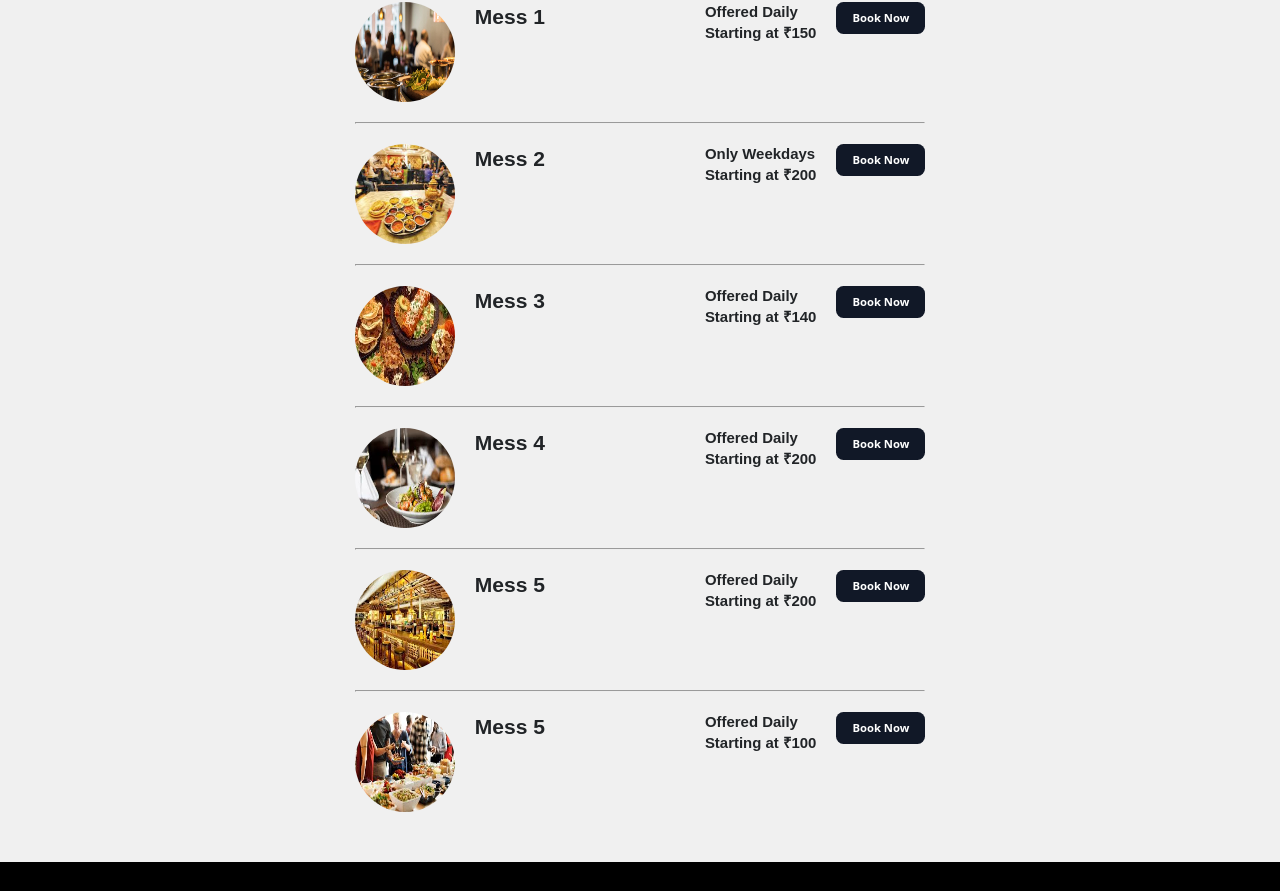
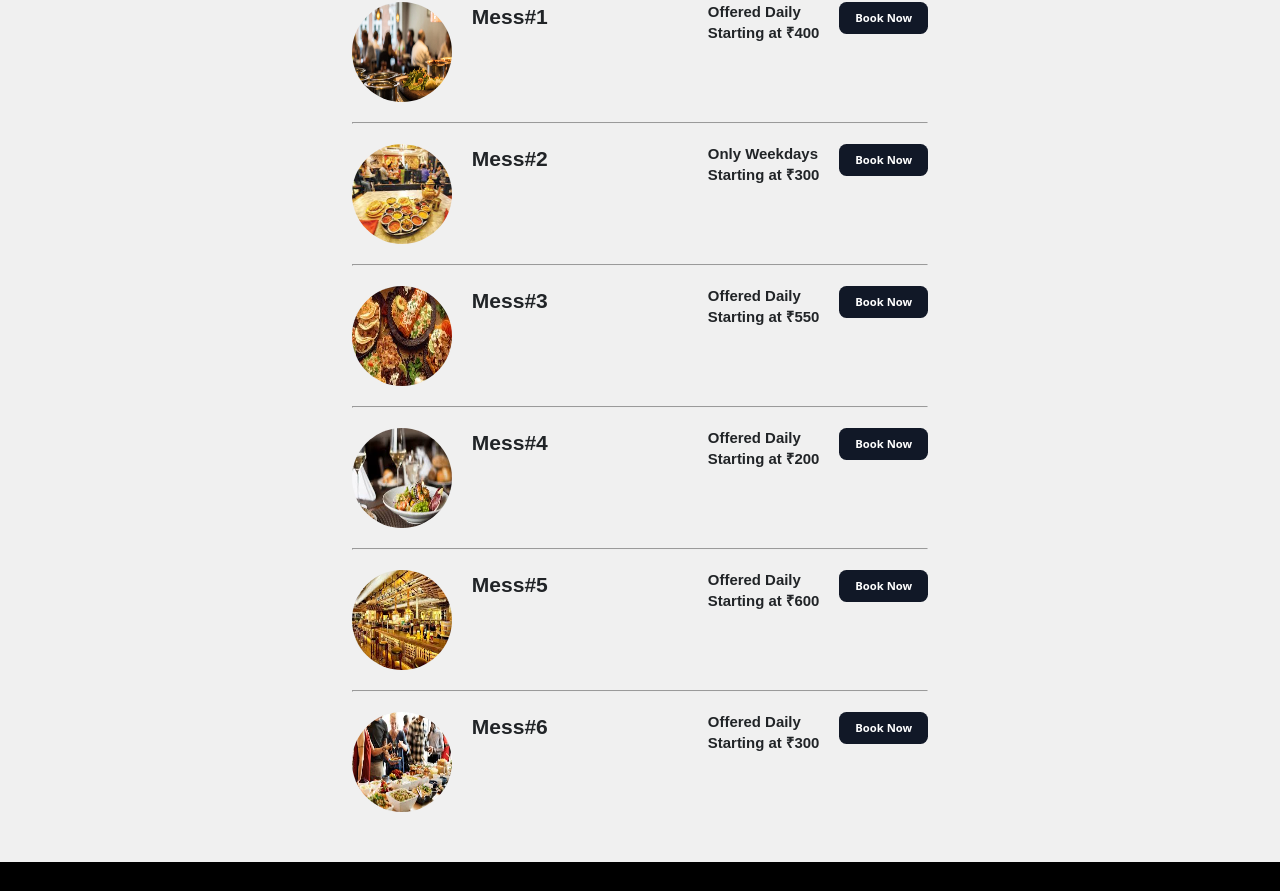
Before and after one commit to imabhi0121/Messing, a plain HTML site: page booking.html in a window 1280 px wide. Shown: the part 324-1215 px from the top of the page. Drawn offline with Linux system fonts and the light colour scheme.

Commit message:
Add files via upload

```diff
--- a/booking.html
+++ b/booking.html
@@ -20,7 +20,7 @@
       <label for="checkbox_toggle" class="hamburger">&#9776;</label>
       <!-- NAVIGATION MENUS -->
       <div class="menu">
-        <a href="home.html">
+        <a href="index.html">
           <li>Home</li>
         </a>
         <a href="about.html"><li>About</li></a>
@@ -40,34 +40,30 @@
       <hr />
       <li>
         <img src="images/mess1.jpg" class="gym-img" />
-        <h3>Mess 1 </h3>
+        <h3>Mess#1</h3>
         <div class="gym-det">
           <h5>Offered Daily</h5>
-          <!-- <h5>1 Hour</h5> -->
-          <h5>Starting at ₹150</h5>
+          <h5>Starting at ₹400</h5>
         </div>
         <a href="bookingpage.html"><button class="booking-btn">Book Now</button></a>
       </li>
       <hr />
       <li>
         <img src="images/mess2.jfif" class="gym-img" />
-        <h3>Mess 2 </h3>
+        <h3>Mess#2</h3>
         <div class="gym-det">
           <h5>Only Weekdays</h5>
-          <!-- <h5>1 Hour</h5> -->
-          <h5>Starting at ₹200</h5>
+          <h5>Starting at ₹300</h5>
         </div>
         <a href="bookingpage.html"><button class="booking-btn">Book Now</button></a>
       </li>
       <hr />
       <li>
         <img src="images/mess3.jfif" class="gym-img" />
-        <h3>Mess 3</h3>
+        <h3>Mess#3</h3>
         <div class="gym-det">
           <h5>Offered Daily</h5>
-          <!-- <h5>1 Hour</h5> -->
-          <h5>Starting at ₹140</h5>
-          <!-- <h5>📍   Jubilee Hills</h5> -->
+          <h5>Starting at ₹550</h5>
         </div>
         <a href="bookingpage.html">
           <button class="booking-btn">Book Now</button>
@@ -77,11 +73,10 @@
 
       <li>
         <img src="images/mess4.jfif" class="gym-img" />
-        <h3>Mess 4</h3>
+        <h3>Mess#4</h3>
         <div class="gym-det">
 
           <h5>Offered Daily</h5>
-          <!-- <h5>1 hour</h5> -->
           <h5>Starting at ₹200</h5>
         </div>
         <a href="bookingpage.html">
@@ -92,11 +87,10 @@
 
       <li>
         <img src="images/mess5.jfif" class="gym-img" />
-        <h3>Mess 5 </h3>
+        <h3>Mess#5</h3>
         <div class="gym-det">
           <h5>Offered Daily</h5>
-          <!-- <h5>1 Hour</h5> -->
-          <h5>Starting at ₹200</h5>
+          <h5>Starting at ₹600</h5>
         </div>
         <a href="bookingpage.html">
           <button class="booking-btn">Book Now</button>
@@ -106,11 +100,10 @@
 
       <li>
         <img src="images/mess6.jfif" class="gym-img" />
-        <h3>Mess 5</h3>
+        <h3>Mess#6</h3>
         <div class="gym-det">
           <h5>Offered Daily</h5>
-          <!-- <h5>1 Hour</h5> -->
-          <h5>Starting at ₹100</h5>
+          <h5>Starting at ₹300</h5>
         </div>
         <a href="bookingpage.html">
           <button class="booking-btn">Book Now</button>
```
